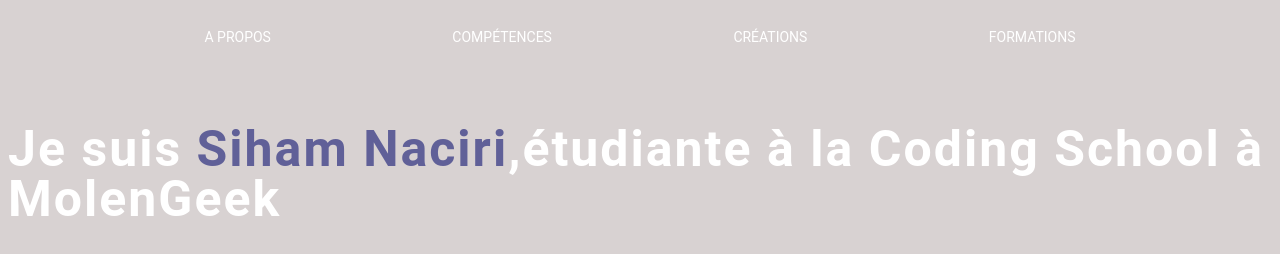
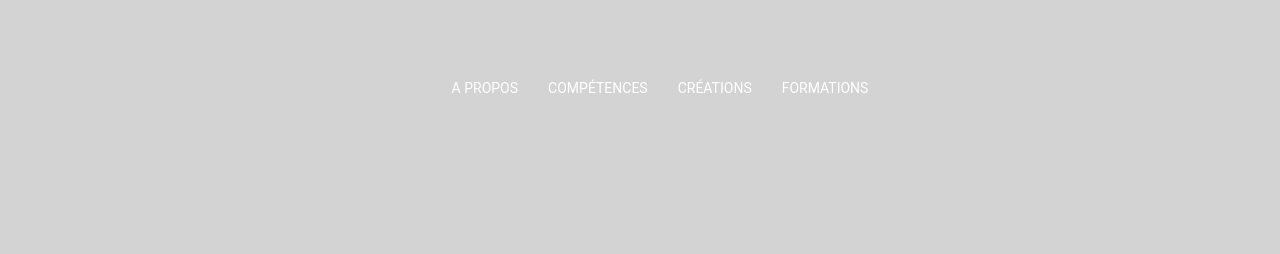
Before and after one commit to sihamnac/portefolio_siham_naciri, a plain HTML site: page index.html in a window 1280 px wide. Drawn offline with Linux system fonts and the light colour scheme.

Commit message:
navbar modifiée + terminée

```diff
--- a/index.html
+++ b/index.html
@@ -4,39 +4,42 @@
     <meta charset="UTF-8">
     <meta http-equiv="X-UA-Compatible" content="IE=edge">
     <meta name="viewport" content="width=device-width, initial-scale=1.0">
-    <link rel="stylesheet" href="./css/style.css">
+    <link rel="stylesheet" href="./public/css/style.css">
     <title>Page d'accueil</title>
 </head>
 <body>
+<!--début header-->
+<header>
+    <div>
+        <img src="" alt="">
+    </div>
+    <nav>
+        <div>
 
-<header>
-    <nav>
-        <ul>
-            <li><a href="./html/Apropos.html">A propos</a></li>
-            <li><a href="./html/Compétences.html">Compétences</a></li>
-            <li><a href="./html/creations.html">Créations</a></li>
-            <li><a href="./html/formations.html">Formations</a></li>
-        </ul>
+        </div>
+        <div>
+            <ul>
+                <li><a href="./public/html/Apropos.html">A propos</a></li>
+                <li><a href="./public/html/Compétences.html">Compétences</a></li>
+                <li><a href="./public/html/creations.html">Créations</a></li>
+                <li><a href="./public/html/formations.html">Formations</a></li>
+            </ul>
+        </div>
     </nav>
-    <img src="./" alt="">
-    <h1>Je suis <span>Siham Naciri</span>,étudiante à la Coding School à MolenGeek</h1>
-
 </header>
-
+<!--fin header-->
+<!-- début main-->
 <main>
     <section>
-        <p>
-        </p>
-        <p>
-        </p>
-        <img src="" alt="">
+
     </section>
 </main>
 
-
+<!--début footer-->
 <footer>
 
 </footer>
+<!--fin footer-->
 
 </body>
 </html>
--- a/public/css/style.css
+++ b/public/css/style.css
@@ -1,41 +1,26 @@
 /* css navbar*/
-*{
-    background-color: rgb(216, 210, 210);
+body{
+    font-size: 14px;
+    font-family: Roboto;
+    background-color: rgb(211, 211, 211);
+    margin: 0%;
 }
-html{
-    font-size: 14px;
-    font-family: roboto;
+
+nav ul{
+    display: flex;
+    justify-content: center;
+    gap:30px;
+    margin: 5% 0%;
 }
-nav ul{
-    color: black;
-    display: flex;
+nav li{
     list-style: none;
-    justify-content: right;
-    justify-content: space-evenly;
-    padding: 15px;
-
+    font-weight: 400;
 }
 nav ul a{
     color: white;
     text-decoration: none;
     text-transform: uppercase;
 }
-header h1{
-    color:white;
-    font-size: 50px;
-    line-height: 1;
-    letter-spacing: 2px;
-
+nav ul a:hover{
+    color: black;
 }
-header h1 span{
-    color: rgb(96, 96, 152);
-
-
-
-
-}
-
-
-
-
-/* fin css navbar*/
```
Also changed, not shown: public/img/Logo.png (added), 3 other files.
